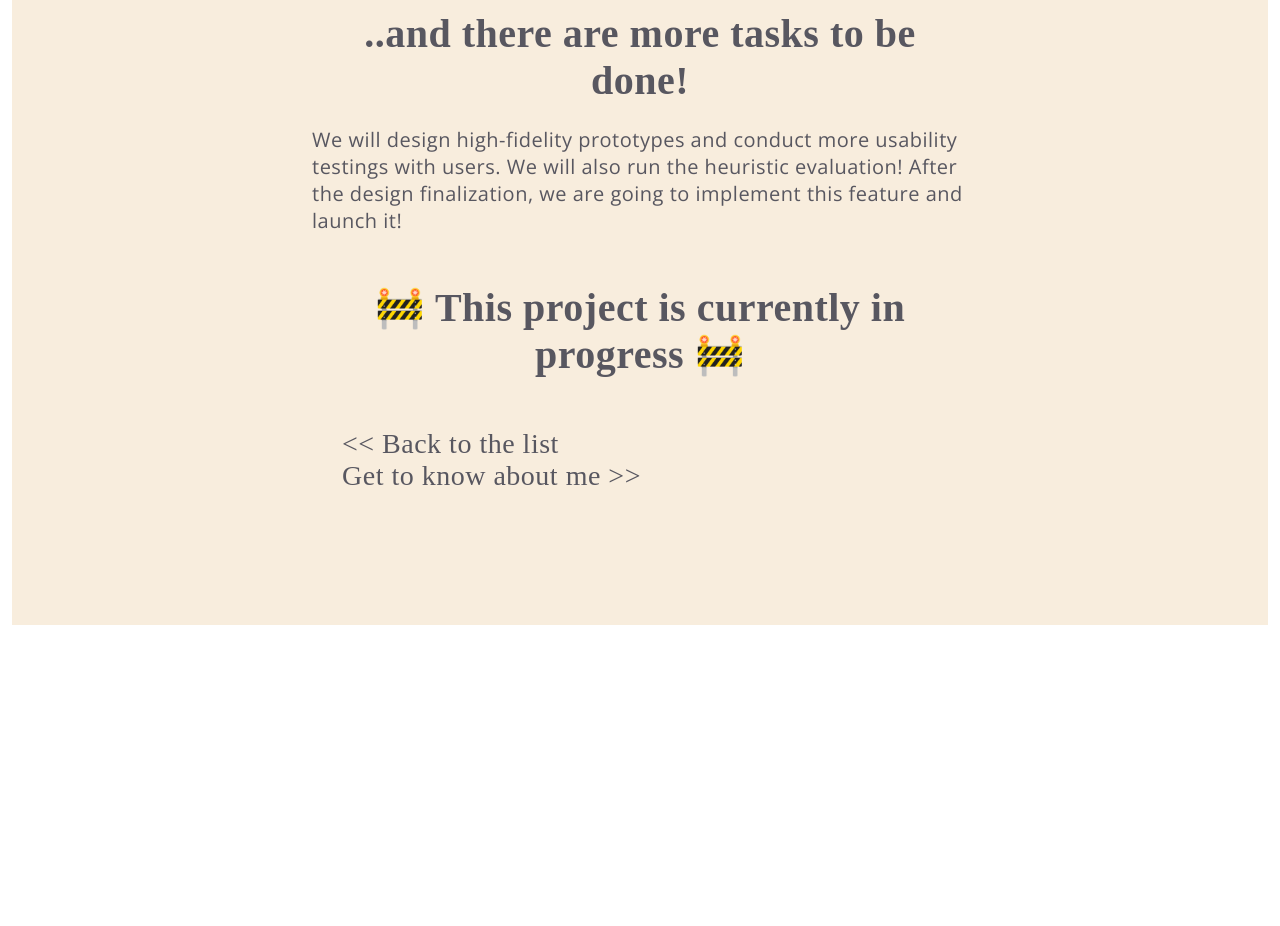
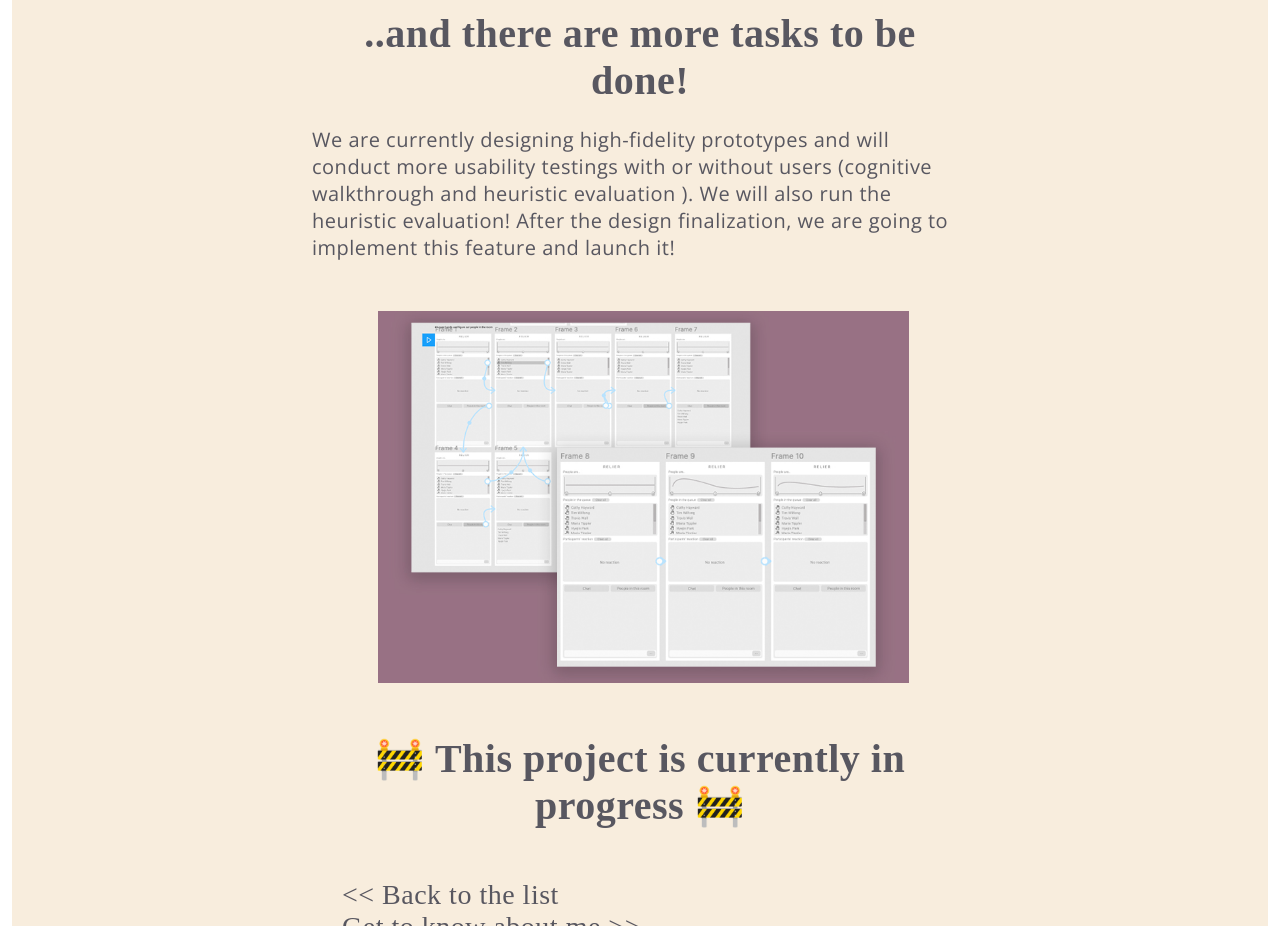
Before and after one commit to Stranger-j/my-portfolio, a plain HTML site: page education.html in a window 1280 px wide. Shown: the part 7980-8906 px from the top of the page. Before the commit the page ends 8617 px from the top, so only its background shows below. Drawn offline with nearby package versions, Linux system fonts and the light colour scheme; a web font is replaced by a local one.

Commit message:
update high-fi prototypes

```diff
--- a/education.html
+++ b/education.html
@@ -279,12 +279,19 @@
           <br />
           <br />
           <p>
-            We will design high-fidelity prototypes and conduct more usability
-            testings with users. We will also run the heuristic evaluation!
-            After the design finalization, we are going to implement this
-            feature and launch it!
+            We are currently designing high-fidelity prototypes and will conduct
+            more usability testings with or without users (cognitive walkthrough
+            and heuristic evaluation ). We will also run the heuristic
+            evaluation! After the design finalization, we are going to implement
+            this feature and launch it!
           </p>
           <p></p>
+        </div>
+
+        <div class="content-containe r" data-aos="fade-up">
+          <div class="bigimg">
+            <img src="image/new-10.jpg" alt="" width="90%" />
+          </div>
         </div>
 
         <div class="content-container middle " data-aos="fade-up">
```
Also changed, not shown: image/new-10.jpg (added).
